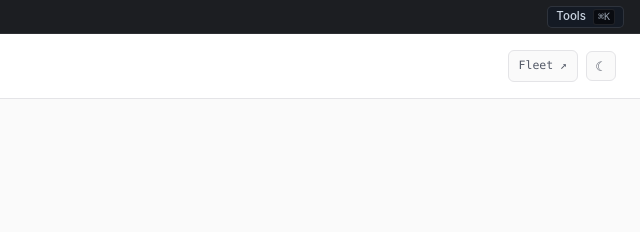
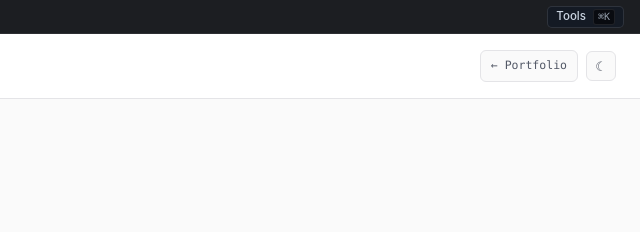
Before and after one commit to vtcbelgium/jsonfix, a website built with Vite: page index.html in a window 1280 px wide. Shown: the top 232 px of the page, 640-1280 px from the left. Built offline with nearby package versions, Linux system fonts and the light colour scheme.

Commit message:
fix(nav): return Fleet button to portfolio Tools category

```diff
--- a/index.html
+++ b/index.html
@@ -140,7 +140,7 @@
       </div>
 
       <div class="header-actions">
-        <a href="https://othrys.be/architecture" target="_blank" rel="noopener noreferrer" class="nav-fleet-pill" title="View Sovereign Fleet Telemetry">Fleet ↗</a>
+        <a href="https://othrys.be/portfolio?browse=1&amp;category=Tools" rel="noopener noreferrer" class="nav-fleet-pill" title="Back to OTHRYS portfolio">← Portfolio</a>
         <button type="button" id="theme-toggle" class="icon-toggle-btn" aria-label="Toggle dark/light theme" title="Toggle theme">◐</button>
       </div>
     </header>
```
